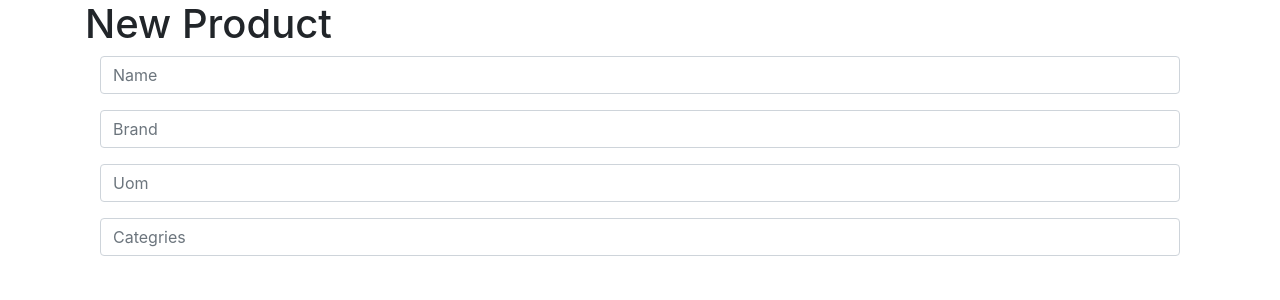
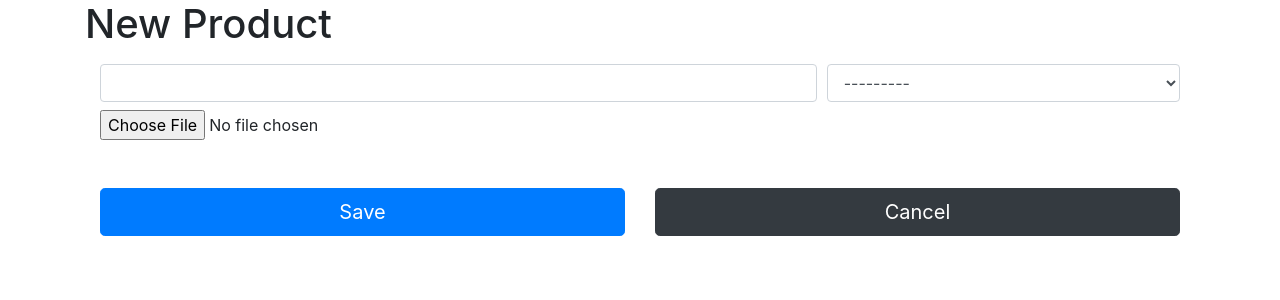
Before and after one commit to vijoin/personal_expenses_control, a Django app: page /products/new in a window 1280 px wide. Shown: the part 56-356 px from the top of the page. Run offline with Django 3.2, Linux system fonts and the light colour scheme; tables that the repository leaves empty hold one stand-in row (values such as "Sample post"); some libraries are stand-ins or nearby versions.

Commit message:
Create Product Form (not connected to DB yet)

```diff
--- /dev/null
+++ b/products/forms.py
@@ -0,0 +1,13 @@
+from django import forms
+from .models import Product
+
+
+class ProductForm(forms.ModelForm):
+    class Meta:
+        model = Product
+        fields = ['name', 'uom', 'image']
+        widgets = {
+            'name': forms.TextInput(attrs={'class': 'form-control'}),
+            'uom': forms.Select(attrs={'class': 'form-control'}),
+            'image': forms.FileInput(attrs={'class': 'form-control-file'}),
+        }
--- a/products/models.py
+++ b/products/models.py
@@ -37,10 +37,11 @@ class Product(models.Model):
     model = models.ForeignKey(ProductModel, on_delete=models.CASCADE)
     uom = models.ForeignKey(ProductUom, on_delete=models.CASCADE)
     category = models.ManyToManyField(ProductCategory)
+    image = models.ImageField(null=True)
     #ToDo picture
     # ToDo max: Maximum price paid for this product (taken from expenses details)
     # ToDo min: Minimum price paid for this product (taken from expenses details)
     # ToDo last: Last price paid for this product (taken from expenses details)
 
     def __str__(self):
-        return f"{self.name}"
+        return f"{self.name} ({self.uom.symbol})"
--- a/products/templates/products/new.html
+++ b/products/templates/products/new.html
@@ -5,19 +5,34 @@
 
 <div class="container">
     <form>
-      <div class="form-group">
-        <!--        <label for="exampleFormControlInput1">Email address</label>-->
-        <input type="text" class="form-control" id="name" placeholder="Name">
-      </div>
-        <div class="form-group">
-            <input type="text" class="form-control" id="brand" placeholder="Brand">
+        {%  csrf_token %}
+        {{ form.errors }}
+
+        {% for hidden_field in form.hidden_fields %}
+            {{ hidden_field.errors }}
+            {{ hidden_field }}
+        {% endfor %}
+
+        <div class="form-row mt-2 align-items-center">
+            <div class="col-8 mt-2">
+                {{ form.name }}
+            </div>
+            <div class="col-4 mt-2">
+                {{ form.uom }}
+            </div>
+            <div class="col mt-2">
+                {{ form.image }}
+            </div>
         </div>
-        <div class="form-group">
-            <input type="text" class="form-control" id="uom" placeholder="Uom">
+
+    <div class="row mt-5">
+        <div class="col-sm-6">
+            <button type="submit" class="btn btn-primary btn-lg btn-block">Save</button>
         </div>
-        <div class="form-group">
-            <input type="text" class="form-control" id="categories" placeholder="Categries">
+        <div class="col-sm-6 mt-2 mt-sm-0">
+            <a href="{% url 'products-index' %}" class="btn btn-dark btn-lg btn-block">Cancel</a>
         </div>
+    </div>
     </form>
 </div>
 
--- a/products/views.py
+++ b/products/views.py
@@ -1,5 +1,6 @@
 from django.shortcuts import render
 from .models import Product
+from .forms import ProductForm
 
 
 def index(request):
@@ -7,4 +8,5 @@ def index(request):
     return render(request, "products/index.html", context={'products': products})
 
 def new(request):
-    return render(request, 'products/new.html', {})
+    form = ProductForm()
+    return render(request, 'products/new.html', {'form': form})
--- a/requirements.txt
+++ b/requirements.txt
@@ -1 +1,2 @@
 django
+Pillow
```
